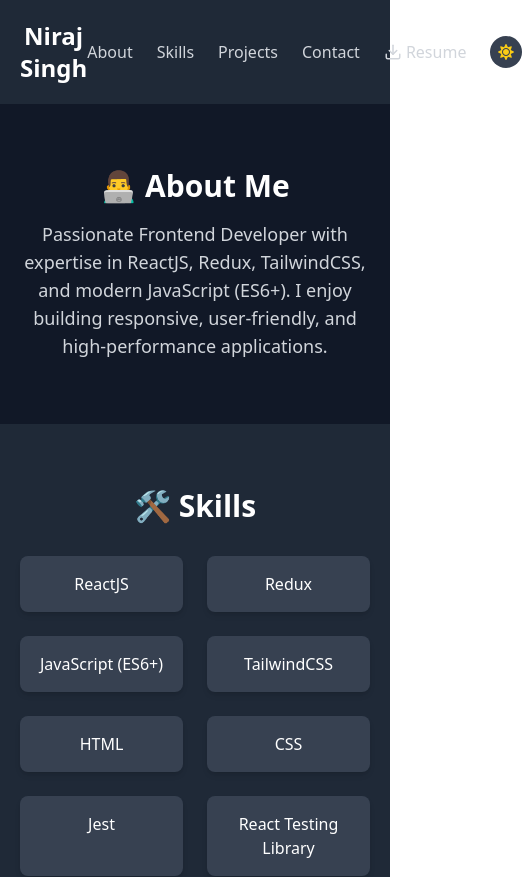
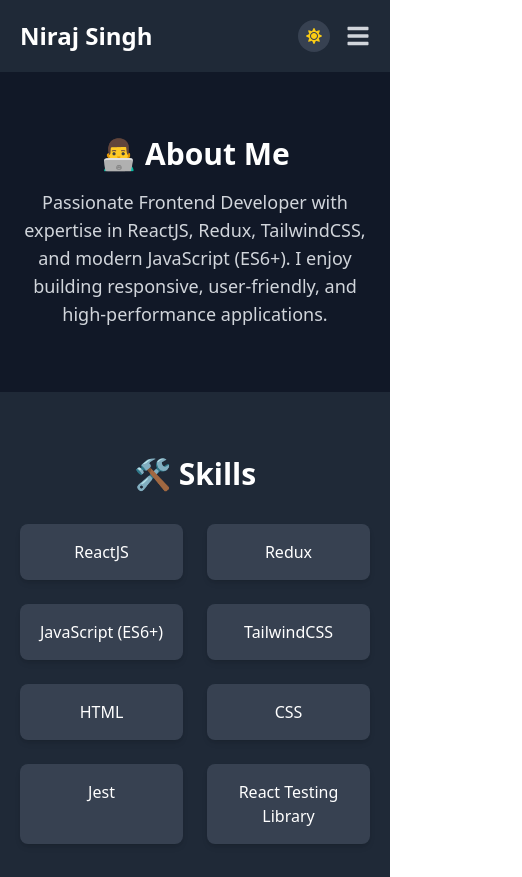
Before and after one commit to Niraj1903/Portfolio, a React (Create React App) app: page / in a window 390 px wide. Shown: the top 877 px of the page, 522 px wide, since content can reach past the window. Built offline with nearby package versions, Linux system fonts and the light colour scheme.

Commit message:
mobile responsive

```diff
--- a/src/components/Header.js
+++ b/src/components/Header.js
@@ -1,16 +1,20 @@
-import React from "react";
-import { FiDownload } from "react-icons/fi"; // Import the icon
+import React, { useState } from "react";
+import { FaBars, FaTimes } from "react-icons/fa";
 import ThemeToggle from "./ThemeToggle";
 
 function Header() {
+  const [isOpen, setIsOpen] = useState(false);
+
   return (
-    <header className="bg-gray-100 dark:bg-gray-800 p-5 text-center md:text-left">
+    <header className="bg-gray-100 dark:bg-gray-800 p-5 shadow-md">
       <div className="max-w-6xl mx-auto flex justify-between items-center">
+        {/* Logo */}
         <h1 className="text-2xl font-bold text-gray-900 dark:text-white">
           Niraj Singh
         </h1>
-        <div className="flex items-center gap-6">
-          <nav className="space-x-6 text-gray-700 dark:text-gray-300 flex items-center">
+
+        {/* Desktop Menu */}
+        <nav className="hidden md:flex space-x-6 text-gray-700 dark:text-gray-300">
           <a href="#about" className="hover:text-blue-500">
             About
           </a>
@@ -23,19 +27,64 @@
           <a href="#contact" className="hover:text-blue-500">
             Contact
           </a>
-            {/* Resume download link */}
-            <a
-              href="/resume.pdf"
-              download="Niraj_Singh_Resume.pdf"
-              className="flex items-center gap-1 hover:text-blue-500"
-            >
-              <FiDownload className="text-lg" />
+          <a href="#resume" className="hover:text-blue-500">
             Resume
           </a>
         </nav>
+
+        {/* Right side (Theme + Hamburger) */}
+        <div className="flex items-center gap-4">
           <ThemeToggle />
+          {/* Mobile Menu Button */}
+          <button
+            onClick={() => setIsOpen(!isOpen)}
+            className="md:hidden text-gray-700 dark:text-gray-300 text-2xl"
+          >
+            {isOpen ? <FaTimes /> : <FaBars />}
+          </button>
         </div>
       </div>
+
+      {/* Mobile Menu */}
+      {isOpen && (
+        <div className="md:hidden mt-4 space-y-4 text-center text-gray-700 dark:text-gray-300">
+          <a
+            href="#about"
+            className="block hover:text-blue-500"
+            onClick={() => setIsOpen(false)}
+          >
+            About
+          </a>
+          <a
+            href="#skills"
+            className="block hover:text-blue-500"
+            onClick={() => setIsOpen(false)}
+          >
+            Skills
+          </a>
+          <a
+            href="#projects"
+            className="block hover:text-blue-500"
+            onClick={() => setIsOpen(false)}
+          >
+            Projects
+          </a>
+          <a
+            href="#contact"
+            className="block hover:text-blue-500"
+            onClick={() => setIsOpen(false)}
+          >
+            Contact
+          </a>
+          <a
+            href="#resume"
+            className="block hover:text-blue-500"
+            onClick={() => setIsOpen(false)}
+          >
+            Resume
+          </a>
+        </div>
+      )}
     </header>
   );
 }
```
Lines whose indentation alone changed are shown as unchanged.
